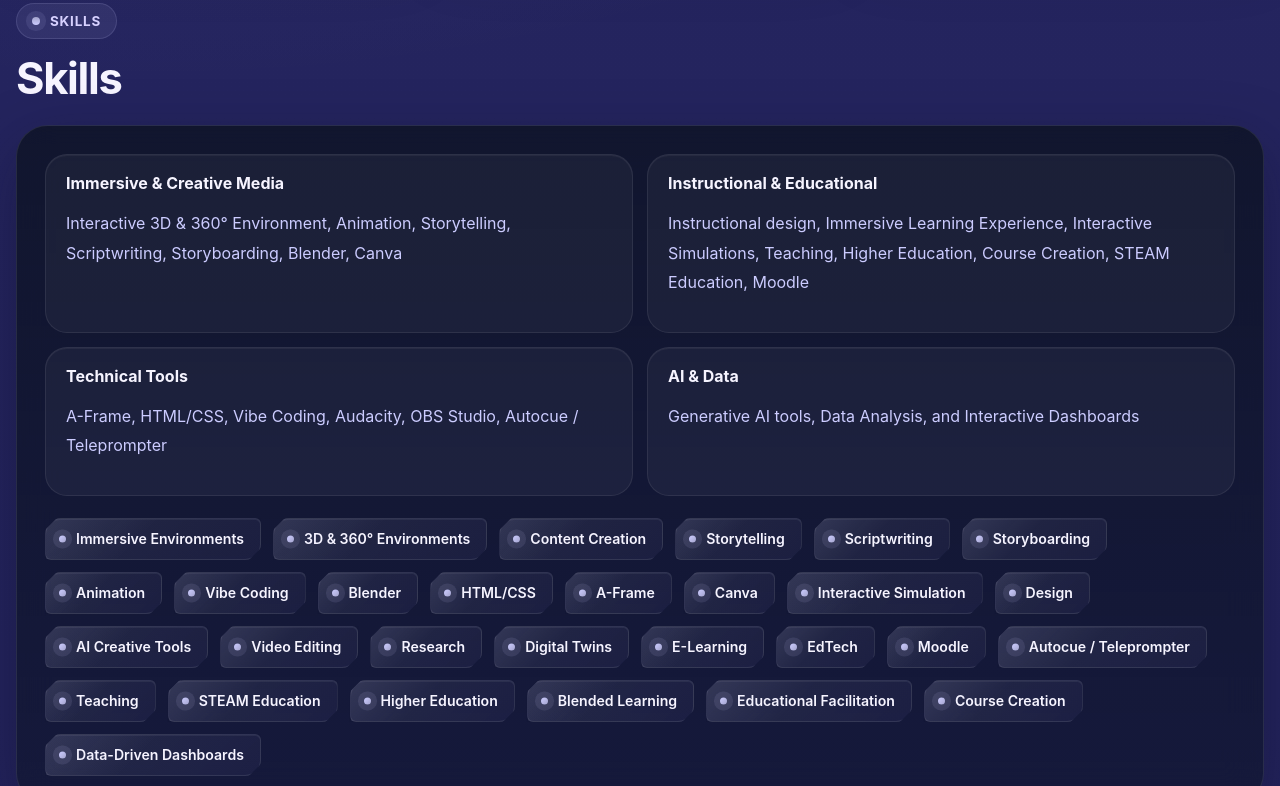
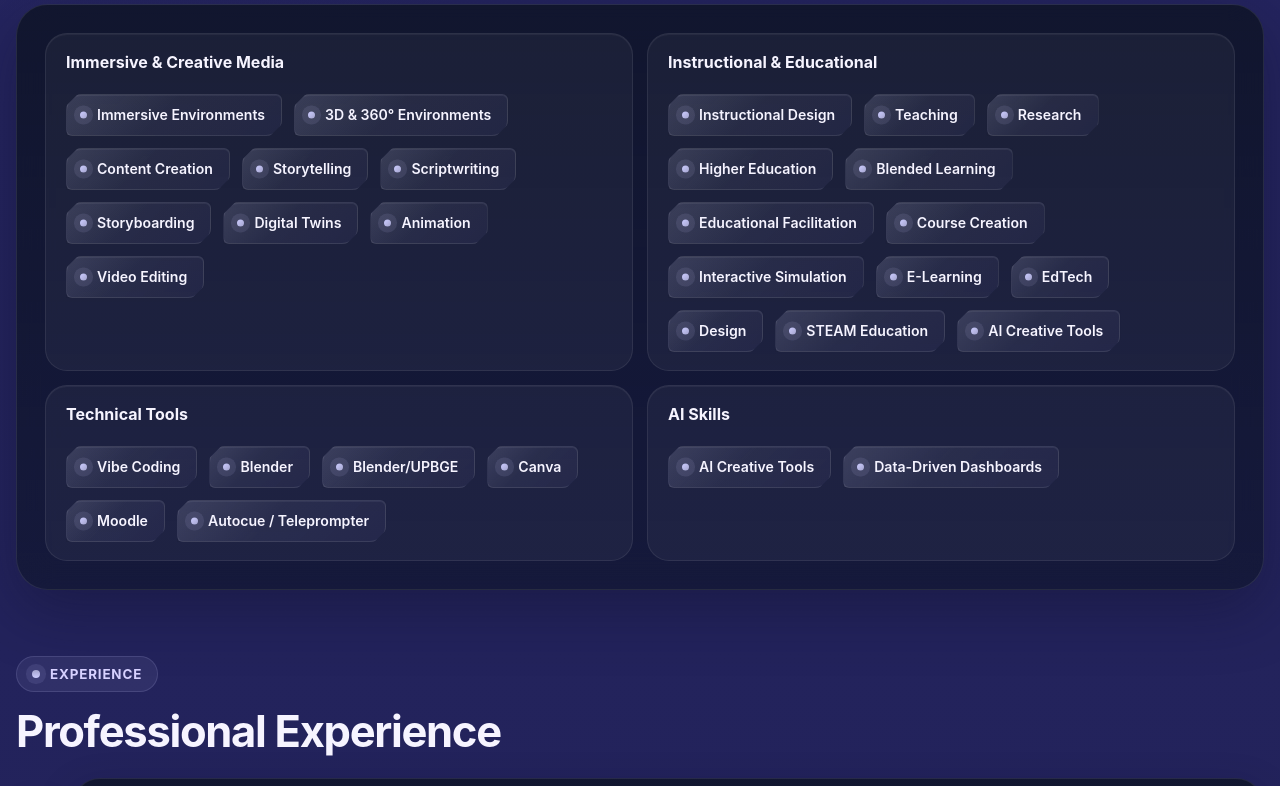
Before and after one commit to tahanighobon/Tahani_Ghobon_Portfolio, a plain HTML site: page index.html in a window 1280 px wide. Shown: the part 3582-4368 px from the top of the page. Drawn offline with Linux system fonts and the light colour scheme.

Commit message:
Update index.html

```diff
--- a/index.html
+++ b/index.html
@@ -2405,11 +2405,7 @@
                 <h3>3D, VR, and Simulations</h3>
 
                 <div class="creative-links">
-                  <a class="creative-link" href="https://tahanighobonarts.my.canva.site/" target="_blank" rel="noopener">
-                    <span>3D Portfolio</span>
-                    <strong>3D Portfolio</strong>
-                    <small>See projects</small>
-                  </a>
+
                   <a class="creative-link" href="https://www.youtube.com/watch?v=QX6AD-tporM" target="_blank" rel="noopener">
                     <span>VR Experience Sample</span>
                     <strong>VR Experience Sample</strong>
@@ -2423,14 +2419,13 @@
                   <a class="creative-link" href="https://tahanighobon.github.io/Interactive_Animation_Experinment/" target="_blank" rel="noopener">
                     <span>Interactive Example</span>
                     <strong>Interactive Example</strong>
-                    <small>Explore the example</small>
+                    <small>See the example</small>
                   </a>
                 </div>
               </div>
             </div>
 
           </section>
-
 
           <section class="section" id="immersive-work">
             <div class="section-heading reveal">
@@ -2550,53 +2545,57 @@
                 <div class="skills-wrap">
                   <div class="skill-card">
                     <h4>Immersive &amp; Creative Media</h4>
-                    <p>Interactive 3D &amp; 360° Environment, Animation, Storytelling, Scriptwriting, Storyboarding, Blender, Canva</p>
+                      <div class="chips" style="margin-top:22px;">
+                        <div class="chip">Immersive Environments</div>
+                        <div class="chip">3D &amp; 360° Environments</div>
+                        <div class="chip">Content Creation</div>
+                        <div class="chip">Storytelling</div>
+                        <div class="chip">Scriptwriting</div>
+                        <div class="chip">Storyboarding</div>
+                        <div class="chip">Digital Twins</div>
+                        <div class="chip">Animation</div>
+                        <div class="chip">Video Editing</div>
+                      </div>
                   </div>
                   <div class="skill-card">
                     <h4>Instructional &amp; Educational</h4>
-                    <p>Instructional design, Immersive Learning Experience, Interactive Simulations, Teaching, Higher Education, Course Creation, STEAM Education, Moodle</p>
+                      <div class="chips" style="margin-top:22px;">
+                        <div class="chip">Instructional Design</div>
+                        <div class="chip">Teaching</div>
+                        <div class="chip">Research</div>
+                        <div class="chip">Higher Education</div>
+                        <div class="chip">Blended Learning</div>
+                        <div class="chip">Educational Facilitation</div>
+                        <div class="chip">Course Creation</div>
+                        <div class="chip">Interactive Simulation</div>
+                        <div class="chip">E-Learning</div>
+                        <div class="chip">EdTech</div>
+                        <div class="chip">Design</div>
+                        <div class="chip">STEAM Education</div>
+                        <div class="chip">AI Creative Tools</div>
+                      </div>
                   </div>
                   <div class="skill-card">
                     <h4>Technical Tools</h4>
-                    <p>A-Frame, HTML/CSS, Vibe Coding, Audacity, OBS Studio, Autocue / Teleprompter</p>
+                      <div class="chips" style="margin-top:22px;">
+                        <div class="chip">Vibe Coding</div>
+                        <div class="chip">Blender</div>
+                        <div class="chip">Blender/UPBGE</div>
+                        <div class="chip">Canva</div>
+                        <div class="chip">Moodle</div>
+                        <div class="chip">Autocue / Teleprompter</div>
+                      </div>
                   </div>
                   <div class="skill-card">
-                    <h4>AI &amp; Data</h4>
-                    <p>Generative AI tools, Data Analysis, and Interactive Dashboards</p>
+                    <h4>AI Skills</h4>
+                      <div class="chips" style="margin-top:22px;">
+                        <div class="chip">AI Creative Tools</div>
+                        <div class="chip">Data-Driven Dashboards</div>
+                      </div>
                   </div>
                 </div>
 
-                <div class="chips" style="margin-top:22px;">
-                  <div class="chip">Immersive Environments</div>
-                  <div class="chip">3D &amp; 360° Environments</div>
-                  <div class="chip">Content Creation</div>
-                  <div class="chip">Storytelling</div>
-                  <div class="chip">Scriptwriting</div>
-                  <div class="chip">Storyboarding</div>
-                  <div class="chip">Animation</div>
-                  <div class="chip">Vibe Coding</div>
-                  <div class="chip">Blender</div>
-                  <div class="chip">HTML/CSS</div>
-                  <div class="chip">A-Frame</div>
-                  <div class="chip">Canva</div>
-                  <div class="chip">Interactive Simulation</div>
-                  <div class="chip">Design</div>
-                  <div class="chip">AI Creative Tools</div>
-                  <div class="chip">Video Editing</div>
-                  <div class="chip">Research</div>
-                  <div class="chip">Digital Twins</div>
-                  <div class="chip">E-Learning</div>
-                  <div class="chip">EdTech</div>
-                  <div class="chip">Moodle</div>
-                  <div class="chip">Autocue / Teleprompter</div>
-                  <div class="chip">Teaching</div>
-                  <div class="chip">STEAM Education</div>
-                  <div class="chip">Higher Education</div>
-                  <div class="chip">Blended Learning</div>
-                  <div class="chip">Educational Facilitation</div>
-                  <div class="chip">Course Creation</div>
-                  <div class="chip">Data-Driven Dashboards</div>
-                </div>
+
               </div>
             </div>
           </section>
@@ -2662,7 +2661,7 @@
                   <div class="timeline-date">2023 – Present</div>
                 </div>
                 <p>
-                 I organized and coordinated several events, including cultural, scientific, and entertainment film screenings. I established collaborations with various organizations and stakeholders, building strategic partnerships that enriched the content, expanded audience engagement, and increased the overall impact of these events.                </p>
+                 Driven by a strong passion for cinema, I founded the HTU Film Club to create a platform for film appreciation, discussion, and creative exchange. I organized and coordinated a variety of events, including cultural, scientific, and entertainment film screenings. I also established collaborations with multiple organizations and stakeholders, building strategic partnerships that enriched the content, expanded audience engagement, and increased the overall impact of the club’s activities.</p>
               </div>
 
               <div class="timeline-item reveal">
@@ -2671,7 +2670,7 @@
                   <div class="timeline-date">Oct 2022 – Oct 2024</div>
                 </div>
                 <p>
-                  I designed and directed a series of short educational videos in collaboration with engineers and professors. These videos covered several topics in electrical, mechanical, and energy engineering. Beyond education, the videos significantly contributed to promoting our college.
+                  Responsible for managing the SET Newsletter alongside overseeing media and website content. Designed and directed a series of short educational videos in collaboration with engineers and professors, covering key topics in electrical, mechanical, and energy engineering. In addition to their educational value, the produced content contributed to enhancing the college’s visibility and strengthening its outreach and engagement with students and the academic community.
                 </p>
                 <div class="sub-block">
                 <strong>Sample Videos:</strong>
```
